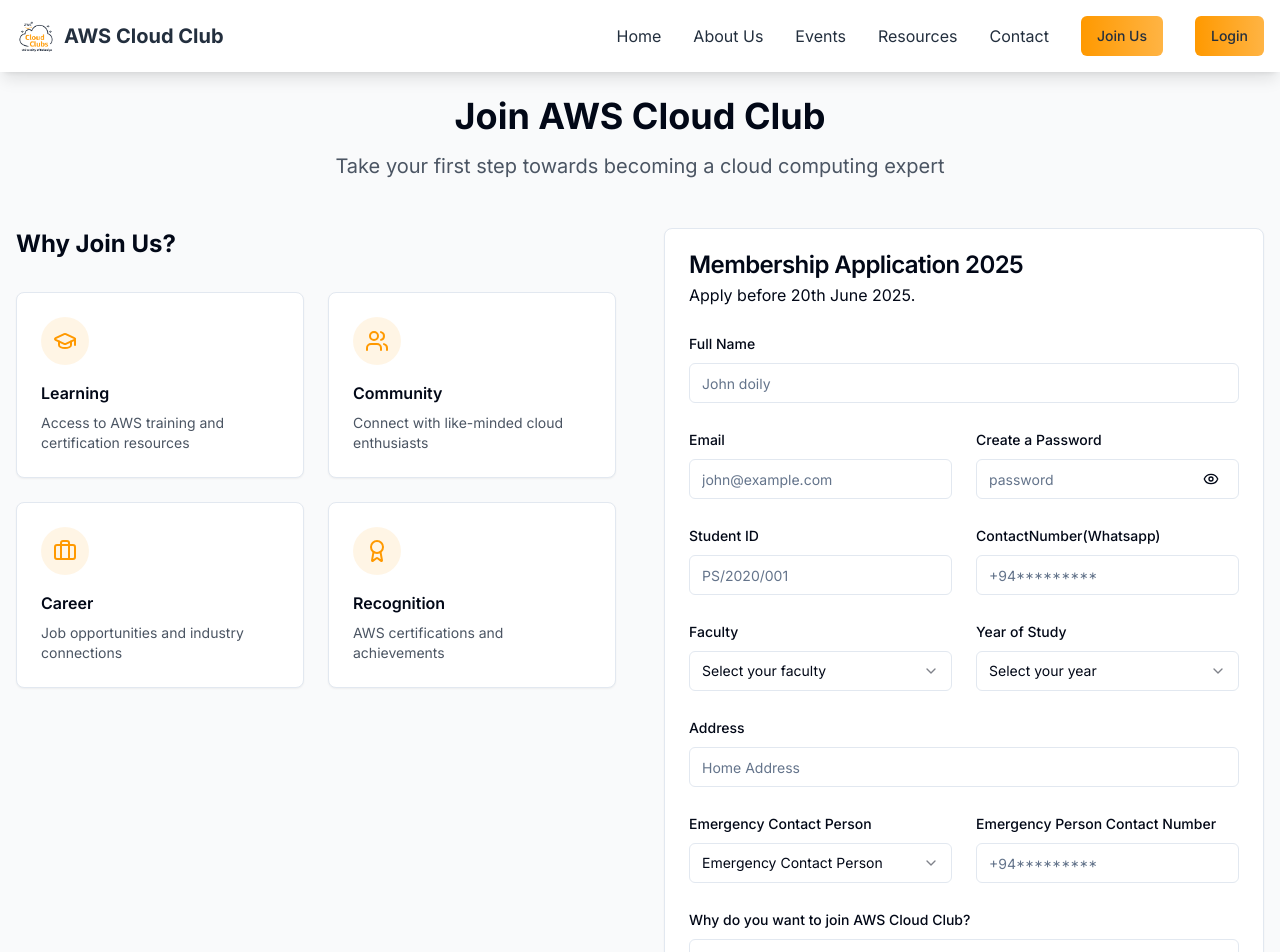
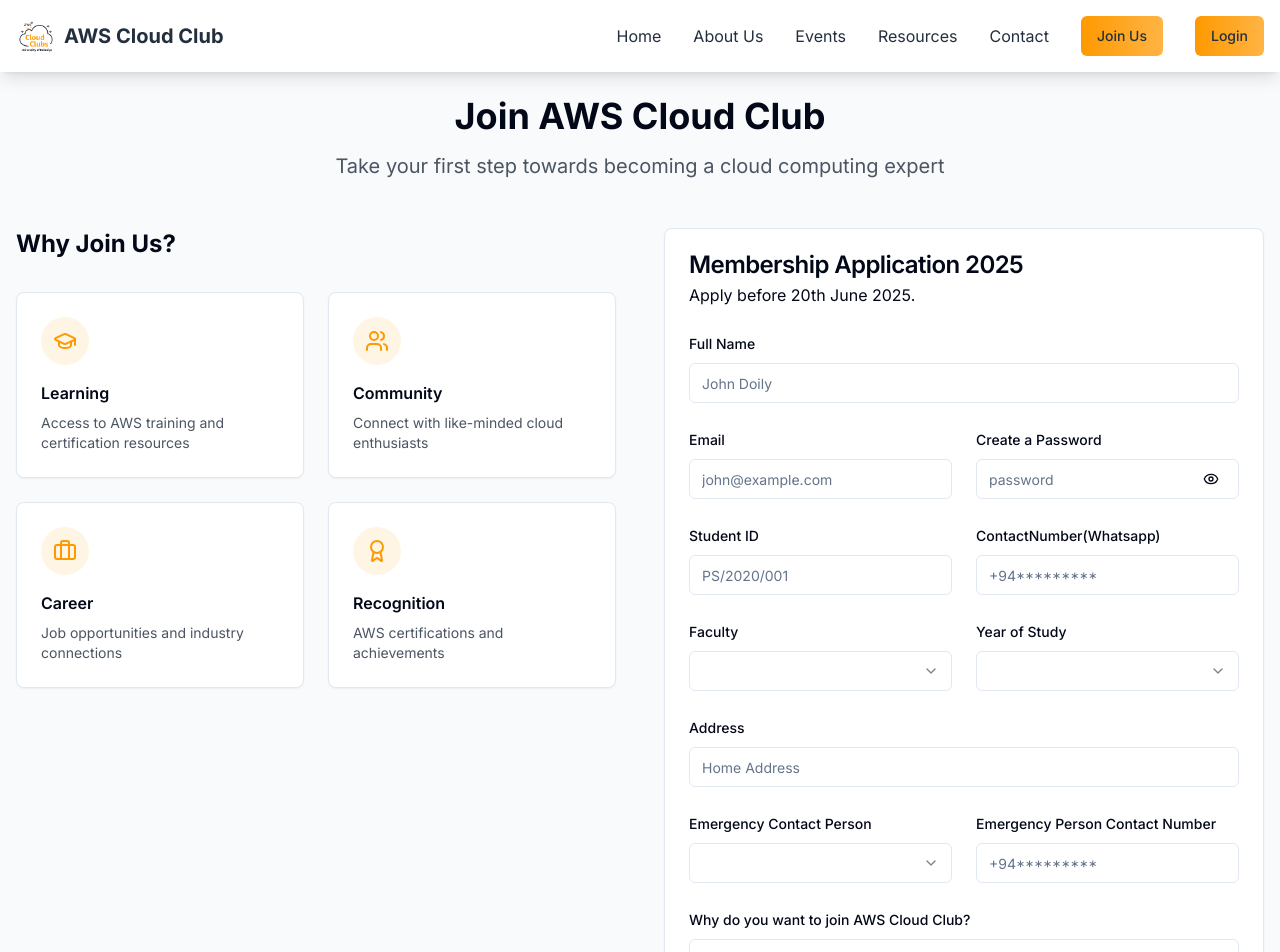
Before and after one commit to AWS-Cloud-Club-University-of-Kelaniya/aws-web, a Next.js app: page /join-us in a window 1280 px wide. Shown: the top 952 px of the page. Built offline with nearby package versions, Linux system fonts and the light colour scheme.

Commit message:
Enhance UX in Join Us form

```diff
--- a/components/join-us-form.tsx
+++ b/components/join-us-form.tsx
@@ -153,7 +153,7 @@
             <FormItem>
               <FormLabel>Full Name</FormLabel>
               <FormControl>
-                <Input placeholder="John doily" {...field} />
+                <Input placeholder="John Doily" {...field} />
               </FormControl>
               <FormMessage />
             </FormItem>
@@ -256,7 +256,7 @@
                 >
                   <FormControl>
                     <SelectTrigger>
-                      <SelectValue placeholder="Select your faculty" />
+                      <SelectValue  />
                     </SelectTrigger>
                   </FormControl>
                   <SelectContent>
@@ -266,6 +266,9 @@
                     </SelectItem>
                     <SelectItem value="business">
                       Faculty of Business
+                    </SelectItem>
+                    <SelectItem value="humanities">
+                      Faculty of Humanities and Social Sciences
                     </SelectItem>
                   </SelectContent>
                 </Select>
@@ -286,7 +289,7 @@
                 >
                   <FormControl>
                     <SelectTrigger>
-                      <SelectValue placeholder="Select your year" />
+                      <SelectValue/>
                     </SelectTrigger>
                   </FormControl>
                   <SelectContent>
@@ -328,7 +331,7 @@
                 >
                   <FormControl>
                     <SelectTrigger>
-                      <SelectValue placeholder="Emergency Contact Person" />
+                      <SelectValue/>
                     </SelectTrigger>
                   </FormControl>
                   <SelectContent>
```
